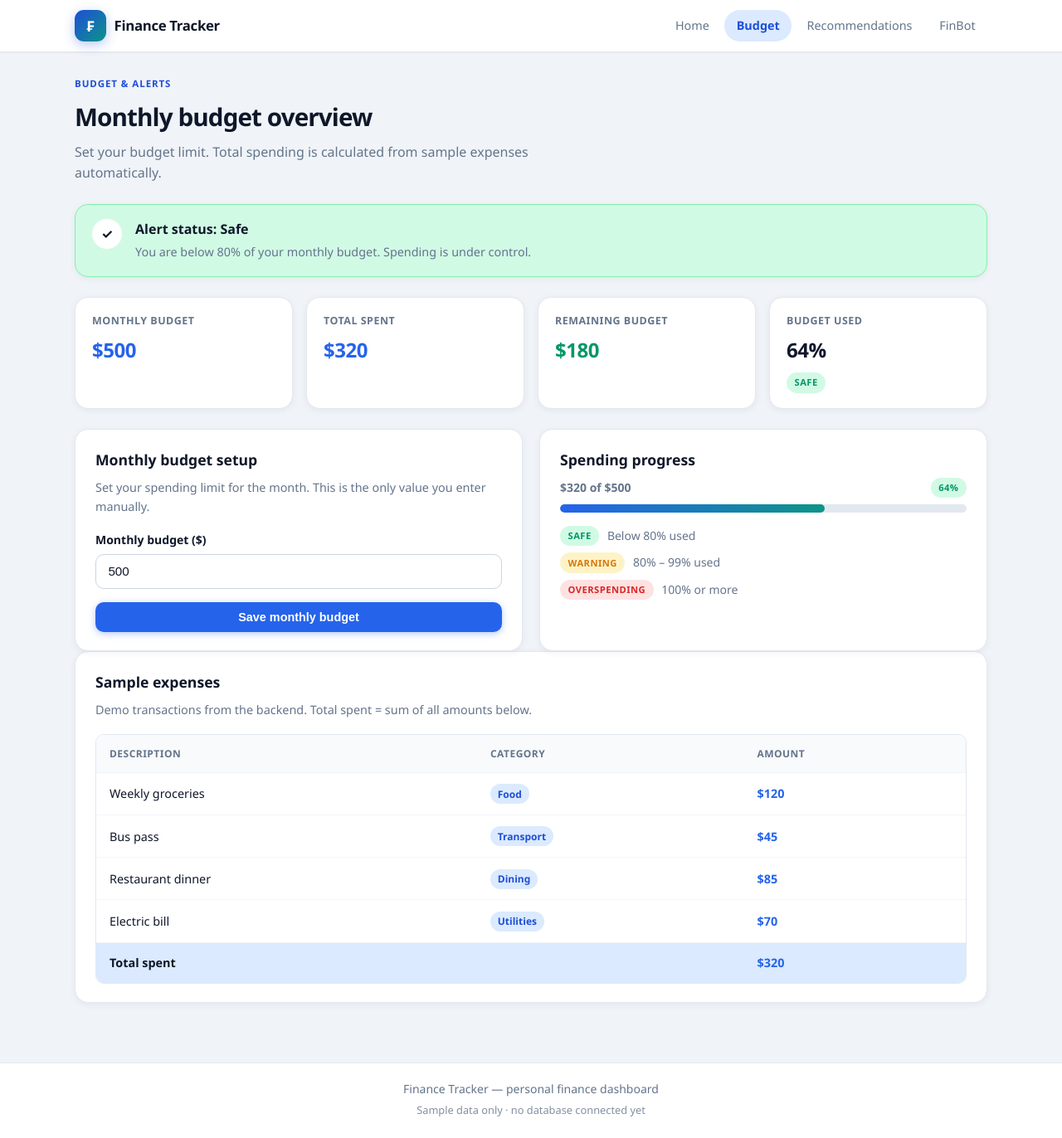
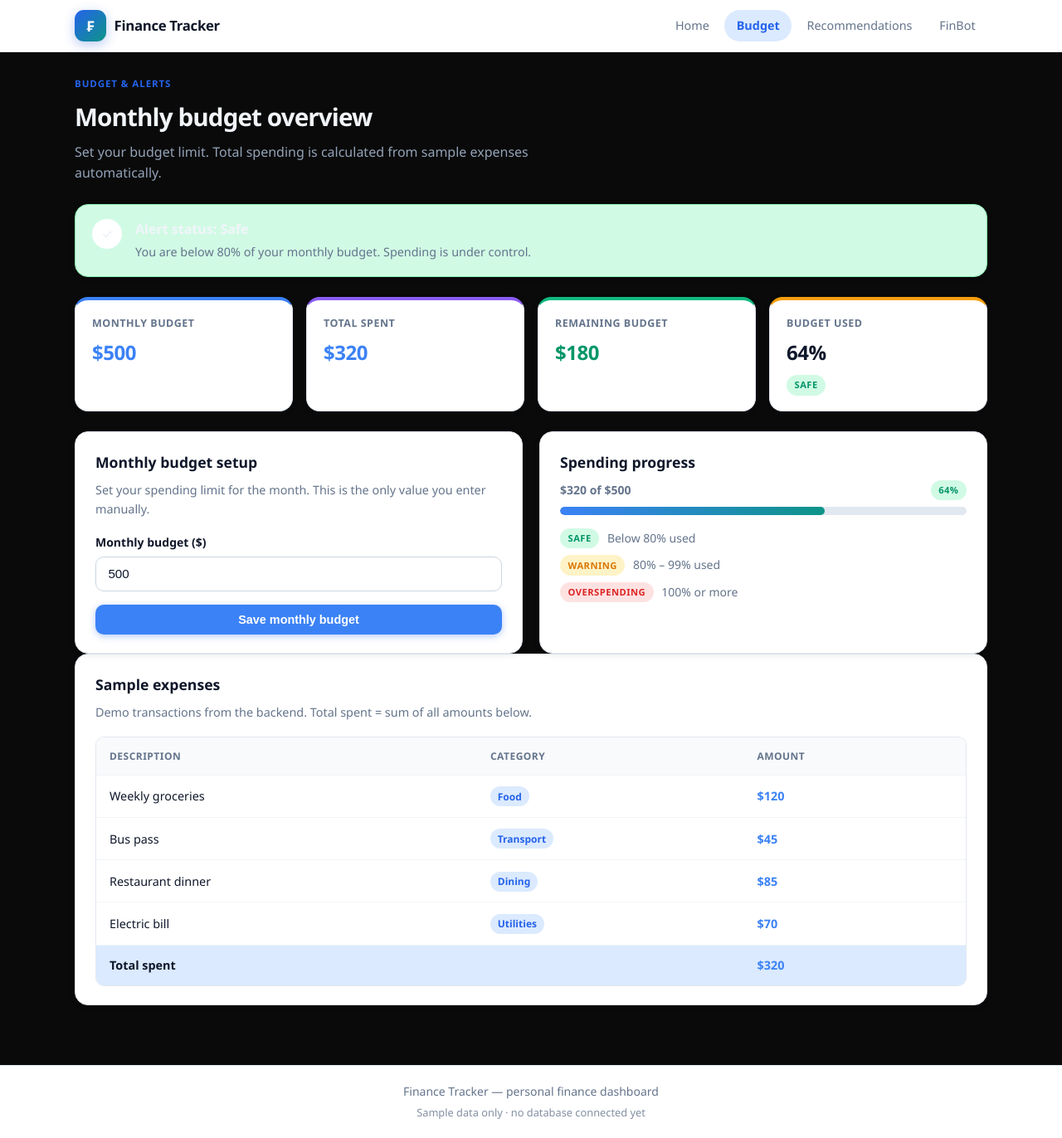
Before and after one commit to chengxunRP/Team1-FinanceTracker-project, a Node server app: page /budget in a window 1280 px wide. Shown: the whole page at 83% size. Before the commit the page ends 1346 px from the top, so only its background shows below. Run offline with Node 20, Linux system fonts and the light colour scheme.

Commit message:
Apply dark theme across website

```diff
--- a/app/public/style.css
+++ b/app/public/style.css
@@ -1,16 +1,20 @@
-/* Finance Tracker — unified light dashboard theme */
+/* Finance Tracker — black background, bright UI surfaces */
 
 :root {
   --white: #ffffff;
-  --bg: #f0f4f8;
+  --surface: #ffffff;
+  --surface-elevated: #f8fafc;
+  --bg: #0a0a0a;
   --grey-50: #f8fafc;
   --grey-100: #f1f5f9;
   --grey-200: #e2e8f0;
   --grey-300: #cbd5e1;
   --text: #0f172a;
   --text-muted: #64748b;
-  --blue: #1d4ed8;
-  --blue-mid: #2563eb;
+  --text-on-bg: #f1f5f9;
+  --text-muted-on-bg: #94a3b8;
+  --blue: #2563eb;
+  --blue-mid: #3b82f6;
   --blue-light: #dbeafe;
   --teal: #0d9488;
   --teal-light: #ccfbf1;
@@ -18,14 +22,19 @@
   --green-light: #d1fae5;
   --warning: #d97706;
   --warning-light: #fef3c7;
+  --warning-text: #92400e;
   --danger: #dc2626;
   --danger-light: #fee2e2;
+  --danger-text: #991b1b;
+  --success-border: #86efac;
+  --warning-border: #fcd34d;
+  --danger-border: #fca5a5;
   --radius: 16px;
   --radius-sm: 10px;
   --radius-lg: 20px;
-  --shadow-xs: 0 1px 2px rgba(15, 23, 42, 0.05);
-  --shadow-sm: 0 2px 8px rgba(15, 23, 42, 0.06);
-  --shadow: 0 8px 30px rgba(15, 23, 42, 0.08);
+  --shadow-xs: 0 1px 2px rgba(15, 23, 42, 0.06);
+  --shadow-sm: 0 2px 8px rgba(15, 23, 42, 0.08);
+  --shadow: 0 8px 30px rgba(15, 23, 42, 0.12);
   --max-width: 1140px;
   --font: "Segoe UI", system-ui, -apple-system, BlinkMacSystemFont, sans-serif;
 }
@@ -38,7 +47,7 @@ body {
   font-family: var(--font);
   font-size: 1rem;
   background: var(--bg);
-  color: var(--text);
+  color: var(--text-on-bg);
   line-height: 1.6;
   -webkit-font-smoothing: antialiased;
 }
@@ -172,7 +181,7 @@ a:hover { color: var(--blue); }
 
 .page-header p {
   margin: 0;
-  color: var(--text-muted);
+  color: var(--text-muted-on-bg);
   max-width: 36rem;
 }
 
@@ -335,12 +344,19 @@ a.btn:hover { text-decoration: none; }
 .stat-card--wide { grid-column: span 2; }
 
 .stat-card {
-  background: var(--white);
+  background: var(--surface);
   border: 1px solid var(--grey-200);
+  border-top: 4px solid var(--blue-mid);
   border-radius: var(--radius);
   padding: 1.15rem 1.25rem;
   box-shadow: var(--shadow-sm);
-}
+  color: var(--text);
+}
+
+.stat-grid .stat-card:nth-child(1) { border-top-color: #3b82f6; }
+.stat-grid .stat-card:nth-child(2) { border-top-color: #8b5cf6; }
+.stat-grid .stat-card:nth-child(3) { border-top-color: #10b981; }
+.stat-grid .stat-card:nth-child(4) { border-top-color: #f59e0b; }
 
 .stat-card__label {
   display: block;
--- a/app/views/index.ejs
+++ b/app/views/index.ejs
@@ -212,7 +212,7 @@
 
     var position = 0;
     var lastTime = null;
-    var loopSeconds = 32;
+    var loopSeconds = 22;
 
     function getLoopWidth() {
       return track.offsetWidth / 2;
```
Also changed, not shown: other parts of app/public/style.css (+38 -27 lines).
